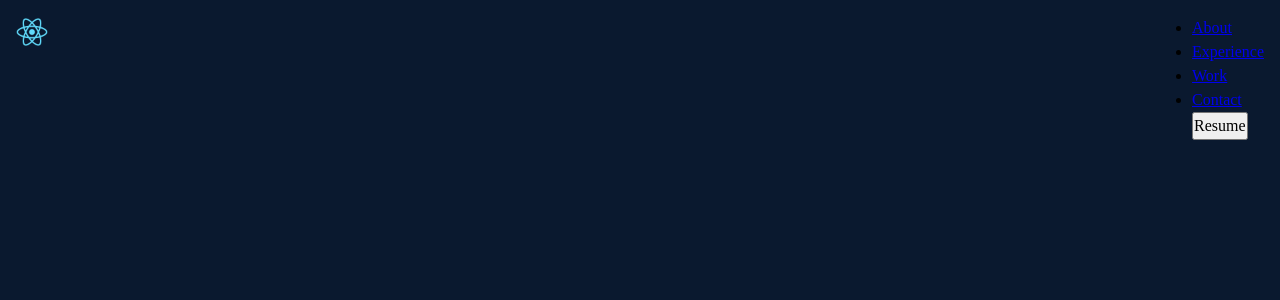
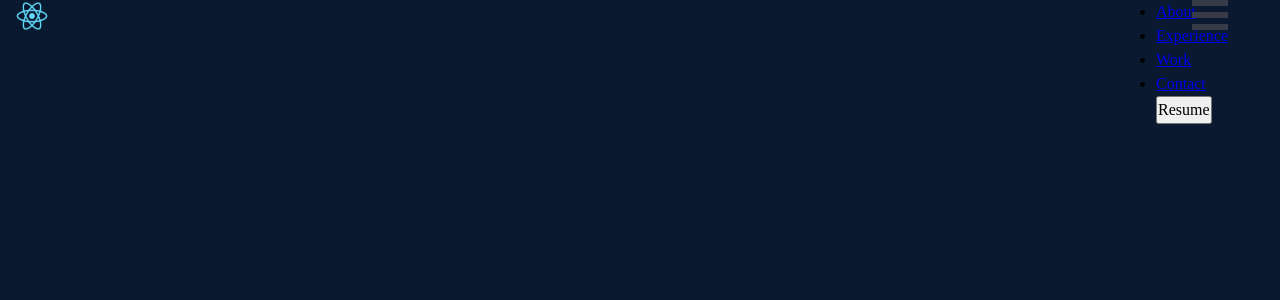
Before and after one commit to ExcitedDeveloper/portfolio, a React (Create React App) app: page / in a window 1280 px wide. Shown: the top 300 px of the page. Built offline with nearby package versions, Linux system fonts and the light colour scheme.

Commit message:
Move sidebar to right

```diff
--- a/src/App.tsx
+++ b/src/App.tsx
@@ -6,11 +6,9 @@ import SideBar from './components/SideBar'
 function App(): ReactElement {
   return (
     <div id="App">
-      <SideBar pageWrapId={'page-wrap'} outerContainerId={'App'} />
-      <div id="page-wrap">
-        <Header />
-        <Main />
-      </div>
+      <Header />
+      <Main />
+      {/* <SideBar pageWrapId={'App'} outerContainerId={'App'} /> */}
     </div>
   )
 }
--- a/src/components/Header/Header.tsx
+++ b/src/components/Header/Header.tsx
@@ -1,8 +1,10 @@
 import React, { ReactElement } from 'react'
+import SideBar from '../SideBar'
 
 const Header = (): ReactElement => {
   return (
     <header>
+      <SideBar pageWrapId={'App'} outerContainerId={'App'} />
       <div id="header-container" className="header-container">
         <div>
           <a href="#header-container">
--- a/src/components/SideBar/SideBar.css
+++ b/src/components/SideBar/SideBar.css
@@ -1,10 +1,12 @@
 /* Position and sizing of burger button */
 .bm-burger-button {
-  position: fixed;
+  display: block;
+  position: relative;
   width: 2.25rem;
   height: 1.875rem;
-  left: 2.25rem;
-  top: 2.25rem;
+  right: 2.25rem;
+  top: 0;
+  float: right;
 }
 
 /* Color/shape of burger icon bars */
--- a/src/components/SideBar/SideBar.tsx
+++ b/src/components/SideBar/SideBar.tsx
@@ -4,7 +4,7 @@ import './SideBar.css'
 
 const SideBar = (props: any): ReactElement => {
   return (
-    <Menu className={'sidebar-menu'} {...props}>
+    <Menu className={'sidebar-menu'} {...props} right>
       <a className="sidebar-menu-item" href="/">
         Home
       </a>
--- a/src/index.css
+++ b/src/index.css
@@ -39,7 +39,7 @@ html:focus-within {
 body {
   text-rendering: optimizespeed;
   line-height: 1.5;
-  padding: 1rem 1rem 0;
+  padding: 0 1rem;
 }
 
 /* A elements that don't have a class get default styles */
@@ -71,11 +71,6 @@ svg {
   }
 }
 
-/* SideBar */
-.bm-burger-button {
-  display: block;
-}
-
 /* Header */
 .header-menu {
   display: none;
```
Also changed, not shown: 1 other file (tests, documents, lock files or other folders).
